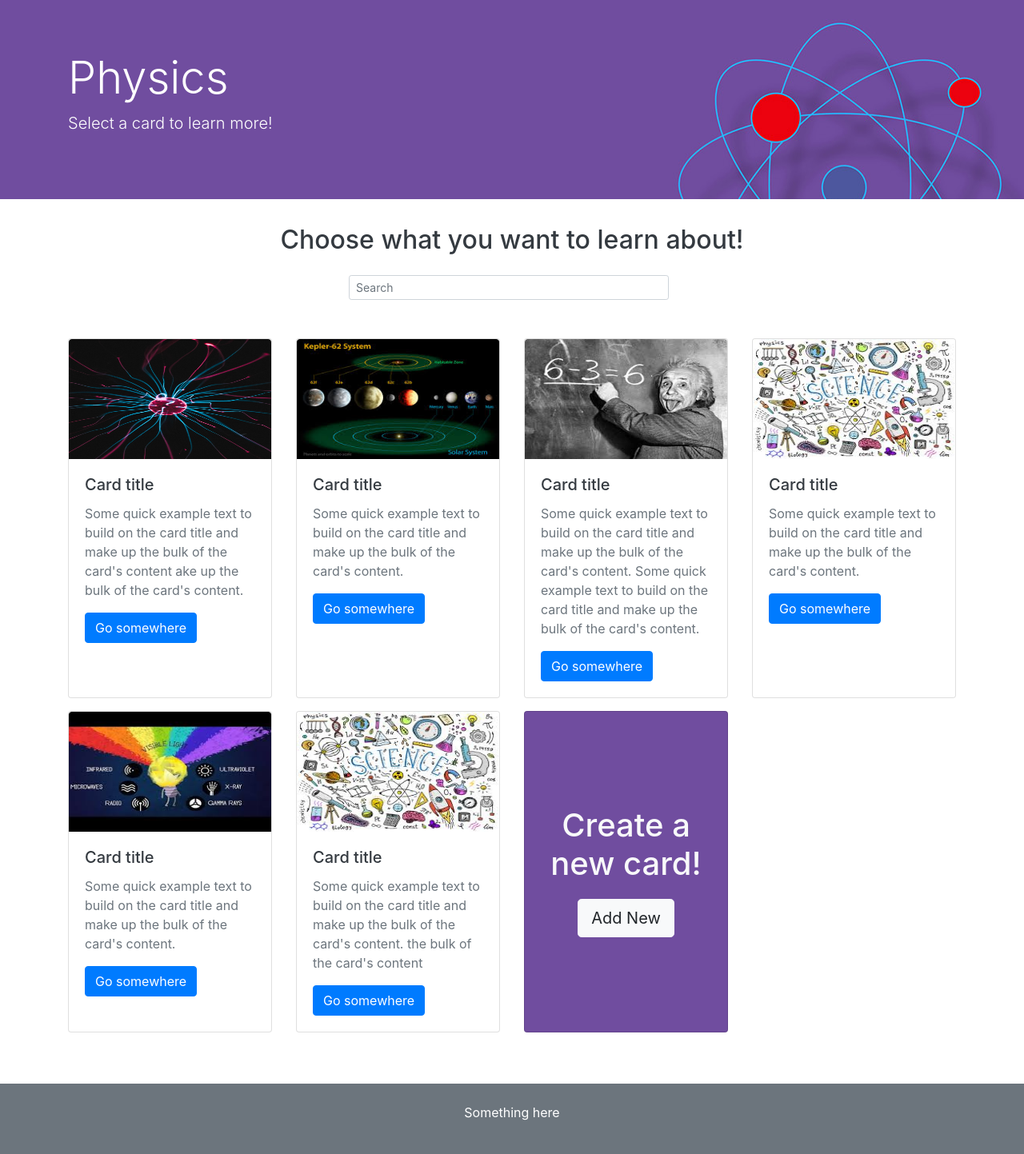
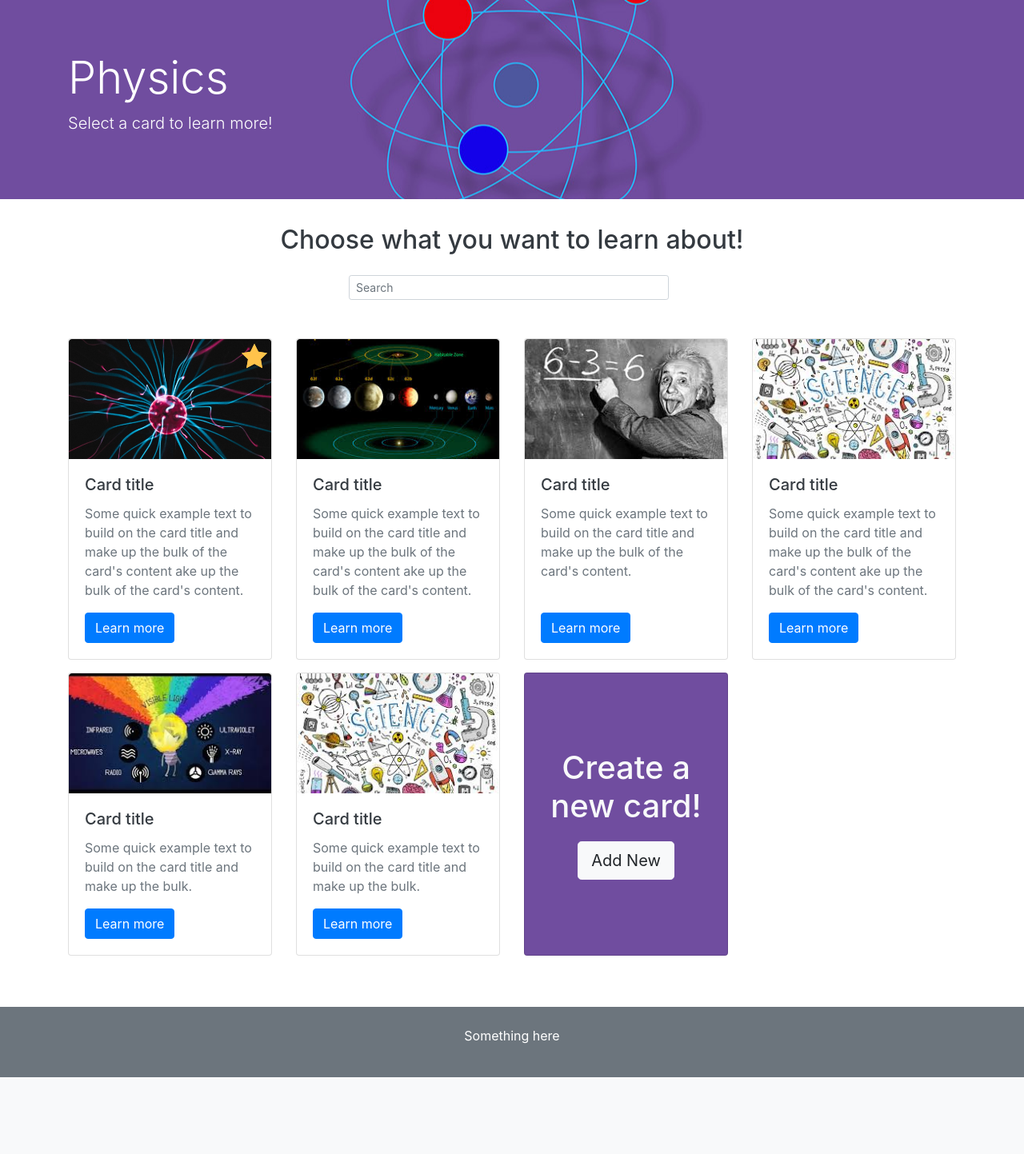
Before and after one commit to JBarti/Hack4Split, a PHP site: page /page.html in a window 1280 px wide. Shown: the part 56-1499 px from the top of the page at 80% size. After the commit the page ends 1403 px from the top, so only its background shows below. Run offline with PHP 8.4, Linux system fonts and the light colour scheme.

Commit message:
card btn fix

```diff
--- a/frontend/page.html
+++ b/frontend/page.html
@@ -74,12 +74,27 @@
             <div class="col-sm-6 col-lg-4 col-xl-3 mb-3 node-card">
                 <div class="card h-100">
                     <div class="img-container rounded-top">
+                        <!-- STAR FEATURE -->
+                        <span>
+                            <!-- empty star -->
+                            <svg class="icon" version="1.1" width="16" height="16" viewBox="0 0 16 16">
+                                <path d="M16 6.204l-5.528-0.803-2.472-5.009-2.472 5.009-5.528 0.803 4 3.899-0.944 5.505 4.944-2.599 4.944 2.599-0.944-5.505 4-3.899zM8 11.773l-3.492 1.836 0.667-3.888-2.825-2.753 3.904-0.567 1.746-3.537 1.746 3.537 3.904 0.567-2.825 2.753 0.667 3.888-3.492-1.836z"></path>
+                            </svg>
+                            <!-- full star -->
+                            <svg class="icon" version="1.1" width="16" height="16" viewBox="0 0 16 16">
+                                <path d="M16 6.204l-5.528-0.803-2.472-5.009-2.472 5.009-5.528 0.803 4 3.899-0.944 5.505 4.944-2.599 4.944 2.599-0.944-5.505 4-3.899z"></path>
+                            </svg>
+                        </span>
                         <img src="img/ph-1.jpg" class="card-img-adjust card-img-top" alt="card">
                     </div>
-                    <div class="card-body">
+                    <div class="card-body d-flex flex-column justify-content-between align-items-start">
+                        <div>
                             <h5 class="card-title text-dark">Card title</h5>
                             <p class="card-text text-secondary">Some quick example text to build on the card title and make up the bulk of the card's content ake up the bulk of the card's content.</p>
-                      <a href="#" class="btn btn-primary">Go somewhere</a>
+                        </div>
+                        <div>
+                            <a href="#" class="btn btn-primary mt-3">Learn more</a>
+                        </div>
                     </div>
                 </div>
             </div>
@@ -89,10 +104,14 @@
                     <div class="img-container rounded-top">
                         <img src="img/ph-5.jpg" class="card-img-adjust card-img-top" alt="card">
                     </div>
-                    <div class="card-body">
+                    <div class="card-body d-flex flex-column justify-content-between align-items-start">
+                        <div>
                             <h5 class="card-title text-dark">Card title</h5>
-                      <p class="card-text text-secondary">Some quick example text to build on the card title and make up the bulk of the card's content.</p>
-                      <a href="#" class="btn btn-primary">Go somewhere</a>
+                            <p class="card-text text-secondary">Some quick example text to build on the card title and make up the bulk of the card's content ake up the bulk of the card's content.</p>
+                        </div>
+                        <div>
+                            <a href="#" class="btn btn-primary mt-3">Learn more</a>
+                        </div>
                     </div>
                 </div>
             </div>
@@ -101,10 +120,14 @@
                     <div class="img-container rounded-top">
                         <img src="img/ph-2.jpg" class="card-img-adjust card-img-top" alt="card">
                     </div>
-                    <div class="card-body">
+                    <div class="card-body d-flex flex-column justify-content-between align-items-start">
+                        <div>
                             <h5 class="card-title text-dark">Card title</h5>
-                      <p class="card-text text-secondary">Some quick example text to build on the card title and make up the bulk of the card's content. Some quick example text to build on the card title and make up the bulk of the card's content.</p>
-                      <a href="#" class="btn btn-primary">Go somewhere</a>
+                            <p class="card-text text-secondary">Some quick example text to build on the card title and make up the bulk of the card's content.</p>
+                        </div>
+                        <div>
+                            <a href="#" class="btn btn-primary mt-3">Learn more</a>
+                        </div>
                     </div>
                 </div>
             </div>
@@ -113,10 +136,14 @@
                     <div class="img-container rounded-top">
                         <img src="img/ph-3.jpg" class="card-img-adjust card-img-top" alt="card">
                     </div>
-                    <div class="card-body">
+                    <div class="card-body d-flex flex-column justify-content-between align-items-start">
+                        <div>
                             <h5 class="card-title text-dark">Card title</h5>
-                      <p class="card-text text-secondary">Some quick example text to build on the card title and make up the bulk of the card's content.</p>
-                      <a href="#" class="btn btn-primary">Go somewhere</a>
+                            <p class="card-text text-secondary">Some quick example text to build on the card title and make up the bulk of the card's content ake up the bulk of the card's content.</p>
+                        </div>
+                        <div>
+                            <a href="#" class="btn btn-primary mt-3">Learn more</a>
+                        </div>
                     </div>
                 </div>
             </div>
@@ -125,10 +152,14 @@
                     <div class="img-container rounded-top">
                         <img src="img/ph-4.jpg" class="card-img-adjust card-img-top" alt="card">
                     </div>
-                    <div class="card-body">
+                    <div class="card-body d-flex flex-column justify-content-between align-items-start">
+                        <div>
                             <h5 class="card-title text-dark">Card title</h5>
-                      <p class="card-text text-secondary">Some quick example text to build on the card title and make up the bulk of the card's content.</p>
-                      <a href="#" class="btn btn-primary">Go somewhere</a>
+                            <p class="card-text text-secondary">Some quick example text to build on the card title and make up the bulk.</p>
+                        </div>
+                        <div>
+                            <a href="#" class="btn btn-primary mt-3">Learn more</a>
+                        </div>
                     </div>
                 </div>
             </div>
@@ -137,10 +168,14 @@
                     <div class="img-container rounded-top">
                         <img src="img/ph-3.jpg" class="card-img-adjust card-img-top" alt="card">
                     </div>
-                    <div class="card-body">
+                    <div class="card-body d-flex flex-column justify-content-between align-items-start">
+                        <div>
                             <h5 class="card-title text-dark">Card title</h5>
-                      <p class="card-text text-secondary">Some quick example text to build on the card title and make up the bulk of the card's content. the bulk of the card's content</p>
-                      <a href="#" class="btn btn-primary">Go somewhere</a>
+                            <p class="card-text text-secondary">Some quick example text to build on the card title and make up the bulk.</p>
+                        </div>
+                        <div>
+                            <a href="#" class="btn btn-primary mt-3">Learn more</a>
+                        </div>
                     </div>
                 </div>
             </div>
--- a/frontend/style.css
+++ b/frontend/style.css
@@ -1,19 +1,22 @@
+/* Home page */
 .jumbotron-main {
     background-image: url("img/background2.jpg");
     background-position: center;
     background-repeat: no-repeat;
     background-size: cover;
-    /* background-color: #FFC34B; */
 }
 
 .banner-text {
     text-shadow: 0px 2px 2px rgba(0, 0, 0, .2);
 }
 
+/* Subject page */
 .jumbotron-subject {
     background-image: url("img/bg-physics.jpg");
+    background-position: center;
 }
 
+/* Cards */
 .img-container {
     overflow: hidden;
     width: 100%;
@@ -23,25 +26,22 @@
     align-items: center;
 }
 .card-img-adjust {
+    object-fit: cover;
     width: 100%;
     height: 100%;
 }
 
-.card-new {
-    background-color: #704d9f;
-    /* min-height: 350px; */
-}
-
-.test-1 {
-    border-radius: 50%;
-    border: solid 4px #704d9f;
-    overflow: hidden;
-}
-
-.img-container-test {
+.img-container-home {
     height: 250px;
 }
 
+/* Add new Card */
+.card-new {
+    /* subject color */
+    background-color: #704d9f;
+}
+
+/* Remove this when we have an image */
 .img-container-math {
     background-color: #00B163;
 }
@@ -50,6 +50,7 @@
     .search-form {
         width: 400px !important; } }
 
+/* avatar */
 .avatar-box {
     display: inline-block;
     width: 40px;
@@ -63,6 +64,7 @@
     border-radius: 50%;
 }
 
+/* Add new card form */
 .custom-img-imput {
     height: fit-content;
 }
@@ -74,3 +76,15 @@
 .custom-img-imput-btn {
     margin-top: 10px;
 }
+
+/* icons */
+.icon {
+    height: 2rem;
+    width: 2rem;
+    fill: #FFC34B;
+    display: block;
+    position: absolute;
+    top: 0;
+    right: 0;
+    margin: 5px;
+}
```
Also changed, not shown: frontend/index.html (+10 -10 lines), frontend/subpage.html (+8 -5 lines), frontend/img/sprite.svg (added). Lines whose indentation alone changed are shown as unchanged.
